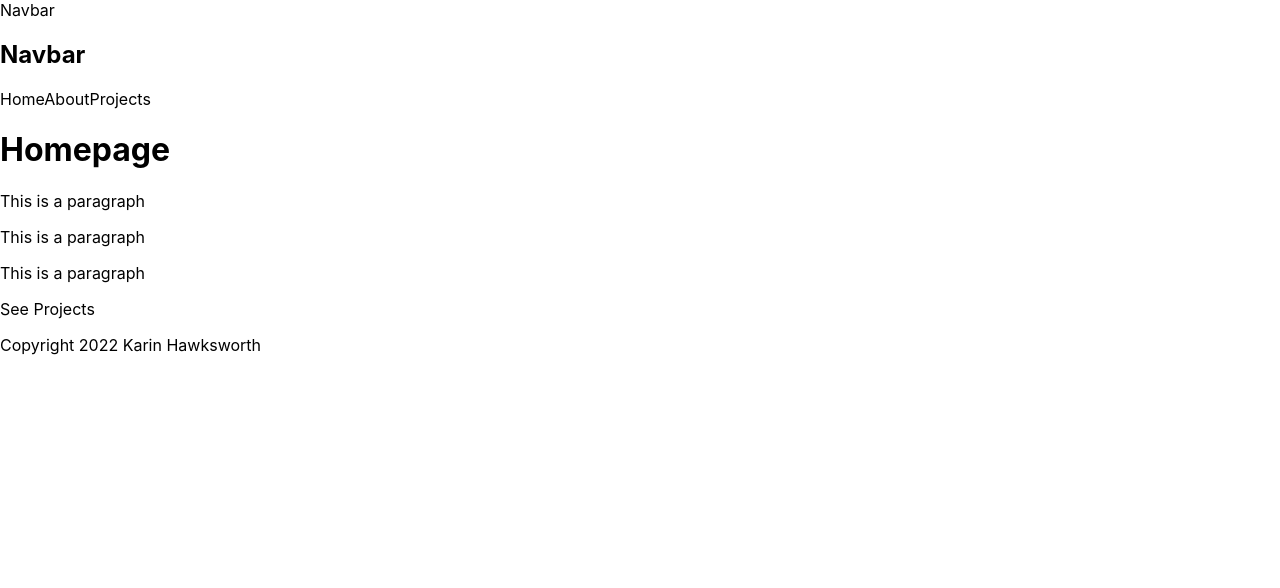
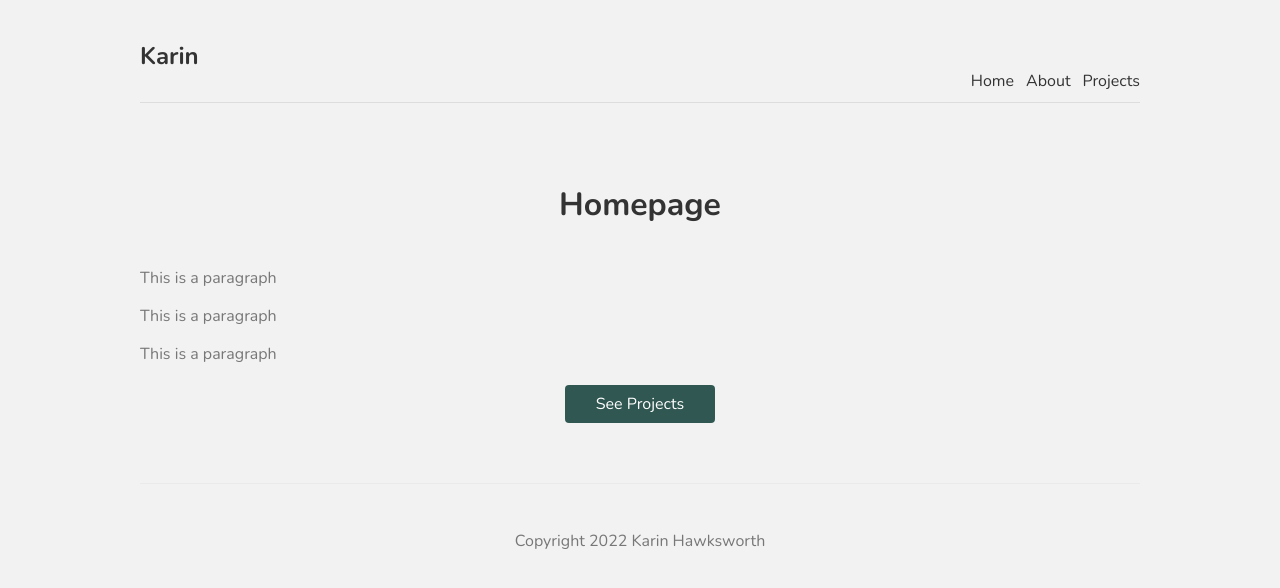
Before and after one commit to karinhawk/portfolio, a Next.js app: page / in a window 1280 px wide. Shown: the top 588 px of the page. Built offline with nearby package versions, Linux system fonts and the light colour scheme.

Commit message:
added 404 page and stylings

```diff
--- a/components/Footer.js
+++ b/components/Footer.js
@@ -2,9 +2,9 @@ import React from 'react'
 
 const Footer = () => {
   return (
-    <div>
+    <footer>
         <p>Copyright 2022 Karin Hawksworth</p>
-    </div>
+    </footer>
   )
 }
 
--- /dev/null
+++ b/components/Layout.js
@@ -0,0 +1,15 @@
+import React from 'react'
+import Footer from './Footer'
+import Navbar from './Navbar'
+
+const Layout = ({ children }) => {
+  return (
+    <div className='content'>
+        <Navbar />
+        {children}
+        <Footer />
+    </div>
+  )
+}
+
+export default Layout
--- a/components/Navbar.js
+++ b/components/Navbar.js
@@ -3,9 +3,9 @@ import Link from 'next/link';
 
 const Navbar = () => {
   return (
-    <nav>Navbar
-        <div className='navbar__logo'>
-        <h1>Navbar</h1>
+    <nav>
+        <div className='logo'>
+          <h1>Karin</h1>
         </div>
         <Link href="/">
         <a>Home</a>
--- a/pages/_app.js
+++ b/pages/_app.js
@@ -1,7 +1,12 @@
+import Layout from '../components/Layout'
 import '../styles/globals.css'
 
 function MyApp({ Component, pageProps }) {
-  return <Component {...pageProps} />
+  return (
+    <Layout>
+      <Component {...pageProps} />
+    </Layout>
+  )
 }
 
 export default MyApp
--- a/pages/index.js
+++ b/pages/index.js
@@ -7,14 +7,12 @@ import Link from 'next/link'
 
 export default function Home() {
   return (
-   <div>
-    <Navbar />
-    <h1>Homepage</h1>
-    <p>This is a paragraph</p>
-    <p>This is a paragraph</p>
-    <p>This is a paragraph</p>
-    <Link href="/projects"><a>See Projects</a></Link>
-    <Footer />
+   <div className={styles.container}>
+    <h1 className={styles.title}>Homepage</h1>
+    <p className={styles.text}>This is a paragraph</p>
+    <p className={styles.text}>This is a paragraph</p>
+    <p className={styles.text}>This is a paragraph</p>
+    <Link href="/projects"><a className={styles.btn}>See Projects</a></Link>
    </div>
   )
 }
--- a/styles/Home.module.css
+++ b/styles/Home.module.css
@@ -1,129 +1,18 @@
-.container {
-  padding: 0 2rem;
-}
-
-.main {
-  min-height: 100vh;
-  padding: 4rem 0;
-  flex: 1;
-  display: flex;
-  flex-direction: column;
-  justify-content: center;
-  align-items: center;
-}
-
-.footer {
-  display: flex;
-  flex: 1;
-  padding: 2rem 0;
-  border-top: 1px solid #eaeaea;
-  justify-content: center;
-  align-items: center;
-}
-
-.footer a {
-  display: flex;
-  justify-content: center;
-  align-items: center;
-  flex-grow: 1;
-}
-
-.title a {
-  color: #0070f3;
-  text-decoration: none;
-}
-
-.title a:hover,
-.title a:focus,
-.title a:active {
-  text-decoration: underline;
-}
-
 .title {
-  margin: 0;
-  line-height: 1.15;
-  font-size: 4rem;
-}
-
-.title,
-.description {
+  color: #333;
+  padding-bottom: 20px;
   text-align: center;
 }
-
-.description {
-  margin: 4rem 0;
-  line-height: 1.5;
-  font-size: 1.5rem;
+.text {
+  color: #777;
 }
-
-.code {
-  background: #fafafa;
-  border-radius: 5px;
-  padding: 0.75rem;
-  font-size: 1.1rem;
-  font-family: Menlo, Monaco, Lucida Console, Liberation Mono, DejaVu Sans Mono,
-    Bitstream Vera Sans Mono, Courier New, monospace;
+.btn {
+  display: block;
+  width: 150px;
+  padding: 8px 0;
+  margin: 20px auto;
+  background: #305751;
+  border-radius: 4px;
+  color: white;
+  text-align: center;
 }
-
-.grid {
-  display: flex;
-  align-items: center;
-  justify-content: center;
-  flex-wrap: wrap;
-  max-width: 800px;
-}
-
-.card {
-  margin: 1rem;
-  padding: 1.5rem;
-  text-align: left;
-  color: inherit;
-  text-decoration: none;
-  border: 1px solid #eaeaea;
-  border-radius: 10px;
-  transition: color 0.15s ease, border-color 0.15s ease;
-  max-width: 300px;
-}
-
-.card:hover,
-.card:focus,
-.card:active {
-  color: #0070f3;
-  border-color: #0070f3;
-}
-
-.card h2 {
-  margin: 0 0 1rem 0;
-  font-size: 1.5rem;
-}
-
-.card p {
-  margin: 0;
-  font-size: 1.25rem;
-  line-height: 1.5;
-}
-
-.logo {
-  height: 1em;
-  margin-left: 0.5rem;
-}
-
-@media (max-width: 600px) {
-  .grid {
-    width: 100%;
-    flex-direction: column;
-  }
-}
-
-@media (prefers-color-scheme: dark) {
-  .card,
-  .footer {
-    border-color: #222;
-  }
-  .code {
-    background: #111;
-  }
-  .logo img {
-    filter: invert(1);
-  }
-}
--- a/styles/globals.css
+++ b/styles/globals.css
@@ -1,26 +1,46 @@
-html,
+@import url('https://fonts.googleapis.com/css2?family=Nunito:wght@300;400;600;700&display=swap');
+
 body {
-  padding: 0;
-  margin: 0;
-  font-family: -apple-system, BlinkMacSystemFont, Segoe UI, Roboto, Oxygen,
-    Ubuntu, Cantarell, Fira Sans, Droid Sans, Helvetica Neue, sans-serif;
+  background: #f2f2f2;
+  color: #333;
+  font-family: "Nunito";
+}
+a {
+  color: #333;
+  text-decoration: none;
+}
+.content {
+  max-width: 62.5rem;
+  margin: 0 auto;
+}
+nav {
+  margin: 10px auto 80px;
+  padding: 10px 0;
+  display: flex;
+  justify-content: flex-end;
+  align-items: flex-end;
+  border-bottom: 1px solid #ddd;
+}
+nav a {
+  margin-left: 12px;
+}
+nav .logo {
+  margin-right: auto;
+}
+footer {
+  display: block;
+  text-align: center;
+  padding: 30px 0;
+  margin-top: 60px;
+  color: #777;
+  border-top: 1px solid #eaeaea;
 }
 
-a {
-  color: inherit;
+.not-found {
+  text-align: center;
+}
+
+.not-found a {
+  color: rgb(56, 86, 56);
   text-decoration: none;
 }
-
-* {
-  box-sizing: border-box;
-}
-
-@media (prefers-color-scheme: dark) {
-  html {
-    color-scheme: dark;
-  }
-  body {
-    color: white;
-    background: black;
-  }
-}
```
Also changed, not shown: pages/404.js (added, +24 -0 lines), styles/About.module.css (added), styles/Projects.module.css (added).
